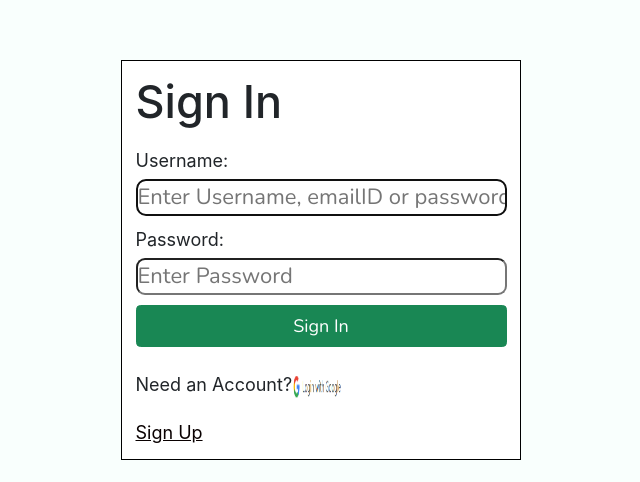
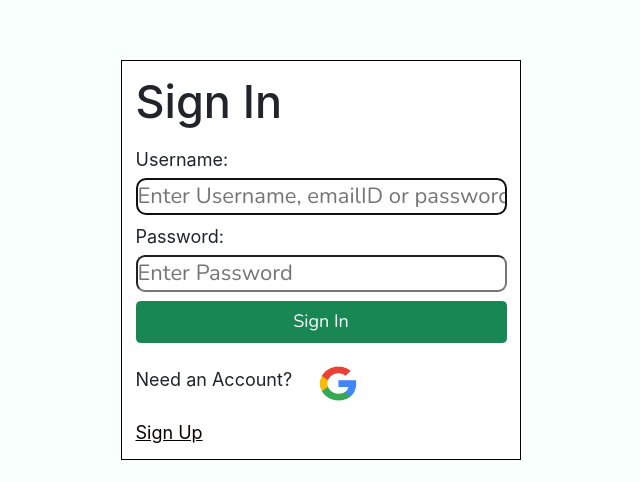
Before and after one commit to Pulak2001-cmd/India-Credit-client, a React (Create React App) app: page / in a window 1280 px wide. Shown: the part 140-622 px from the top of the page, without its empty margins (319-959 px from the left). Built offline with nearby package versions, Linux system fonts and the light colour scheme.

Commit message:
commit twelve

```diff
--- a/src/components/Login.js
+++ b/src/components/Login.js
@@ -1,7 +1,7 @@
 import { useRef, useState, useEffect, useContext } from 'react';
 import AuthContext from "./AuthProvider";
 import '../Login.css';
-import google from './google.png';
+import google from './google1.png';
 
 import axios from 'axios';
 const LOGIN_URL = '/auth';
@@ -97,7 +97,7 @@ const Login = () => {
                     </form>
                     <p style={{display:"flex"}}>
                         Need an Account?<br />
-                        <img src={google} style={{height:"30px",width:"50px"}}/>
+                        <img className="mx-4" src={google} style={{height:"35px",width:"38px"}}/>
 
                     </p>
                     <span className="line">
```
Also changed, not shown: src/components/google1.png (added).
